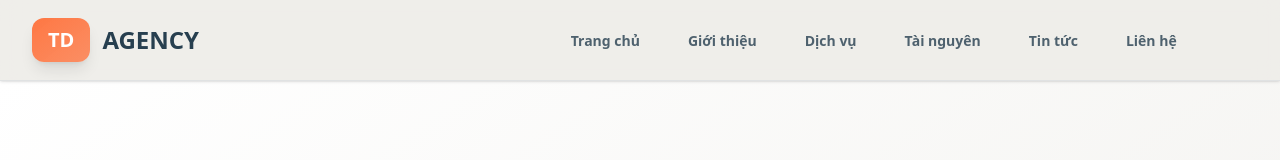
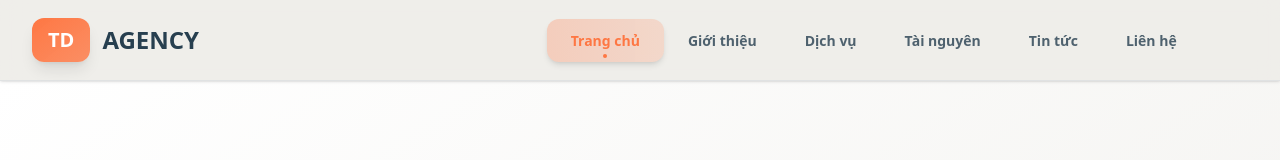
Before and after one commit to UncPham/macmarketing, a Next.js app in the folder macmarketing/: page / in a window 1280 px wide. Shown: the top 160 px of the page. Built offline with nearby package versions, Linux system fonts and the light colour scheme.

Commit message:
Fix: header

```diff
--- a/macmarketing/src/components/header.tsx
+++ b/macmarketing/src/components/header.tsx
@@ -2,11 +2,13 @@
 
 import Link from "next/link"
 import { useState } from "react"
+import { usePathname } from "next/navigation"
 import { Button } from "@/components/ui/button"
 import { Menu, X } from "lucide-react"
 
 export function Header() {
   const [isMenuOpen, setIsMenuOpen] = useState(false)
+  const pathname = usePathname()
 
   const navigation = [
     { name: "Trang chủ", href: "/" },
@@ -16,6 +18,10 @@ export function Header() {
     { name: "Tin tức", href: "/news" },
     { name: "Liên hệ", href: "/contact" },
   ]
+
+  const isActive = (href: string) => {
+    return pathname === href
+  }
 
   return (
     <header className="bg-background/95 backdrop-blur-md border-b border-border/50 sticky top-0 z-50 shadow-sm">
@@ -31,17 +37,28 @@ export function Header() {
 
           {/* Desktop Navigation - Center Right */}
           <nav className="hidden md:block absolute left-1/3 transform translate-x-30">
-            {navigation.map((item, index) => (
+            {navigation.map((item, index) => {
+              const active = isActive(item.href)
+              return (
                 <Link
                   key={item.name}
                   href={item.href}
-                className="relative px-6 py-3 text-sm font-semibold text-foreground/80 hover:text-foreground transition-all duration-300 rounded-xl hover:bg-white/10 hover:shadow-lg hover:scale-105 group"
+                  className={`relative px-6 py-3 text-sm font-semibold transition-all duration-300 rounded-xl hover:shadow-lg hover:scale-105 group ${
+                    active
+                      ? 'text-primary bg-primary/10 shadow-md'
+                      : 'text-foreground/80 hover:text-foreground hover:bg-white/10'
+                  }`}
                 >
                   <span className="relative z-10">{item.name}</span>
-                <div className="absolute inset-0 bg-gradient-to-r from-primary/20 to-primary/10 rounded-xl opacity-0 group-hover:opacity-100 transition-opacity duration-300"></div>
-                <div className="absolute bottom-1 left-1/2 transform -translate-x-1/2 w-1 h-1 bg-primary rounded-full opacity-0 group-hover:opacity-100 transition-all duration-300"></div>
+                  <div className={`absolute inset-0 bg-gradient-to-r from-primary/20 to-primary/10 rounded-xl transition-opacity duration-300 ${
+                    active ? 'opacity-100' : 'opacity-0 group-hover:opacity-100'
+                  }`}></div>
+                  <div className={`absolute bottom-1 left-1/2 transform -translate-x-1/2 w-1 h-1 bg-primary rounded-full transition-all duration-300 ${
+                    active ? 'opacity-100' : 'opacity-0 group-hover:opacity-100'
+                  }`}></div>
                 </Link>
-            ))}
+              )
+            })}
           </nav>
 
           {/* Mobile menu button */}
@@ -56,17 +73,26 @@ export function Header() {
         {isMenuOpen && (
           <div className="md:hidden absolute top-full left-0 w-full bg-background/95 backdrop-blur-md border-b border-border/50 shadow-xl">
             <div className="px-4 py-6 space-y-2">
-              {navigation.map((item, index) => (
+              {navigation.map((item, index) => {
+                const active = isActive(item.href)
+                return (
                   <Link
                     key={item.name}
                     href={item.href}
-                  className="block px-6 py-4 text-lg font-semibold text-foreground hover:text-primary hover:bg-primary/10 transition-all duration-300 rounded-xl group relative overflow-hidden"
+                    className={`block px-6 py-4 text-lg font-semibold transition-all duration-300 rounded-xl group relative overflow-hidden ${
+                      active
+                        ? 'text-primary bg-primary/10 shadow-md border-l-4 border-primary'
+                        : 'text-foreground hover:text-primary hover:bg-primary/10'
+                    }`}
                     onClick={() => setIsMenuOpen(false)}
                   >
                     <span className="relative z-10">{item.name}</span>
-                  <div className="absolute inset-0 bg-gradient-to-r from-primary/10 to-transparent opacity-0 group-hover:opacity-100 transition-opacity duration-300"></div>
+                    <div className={`absolute inset-0 bg-gradient-to-r from-primary/10 to-transparent transition-opacity duration-300 ${
+                      active ? 'opacity-100' : 'opacity-0 group-hover:opacity-100'
+                    }`}></div>
                   </Link>
-              ))}
+                )
+              })}
             </div>
           </div>
         )}
```
Lines whose indentation alone changed are shown as unchanged.
